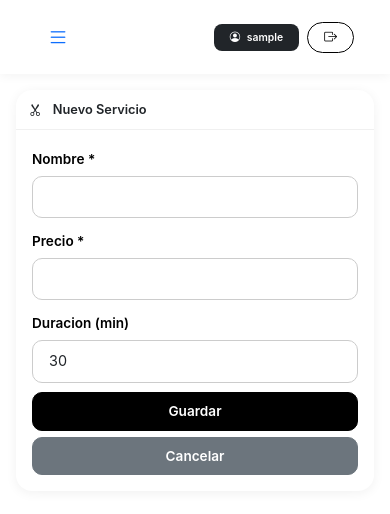
After one commit to Preto18/peluqueria-ema-lira, a Flask app: page /admin/servicios/nuevo in a window 390 px wide. The commit adds this page. Shown: the top 514 px of the page. Run offline with Flask 3, Linux system fonts and the light colour scheme; the visitor is signed in with stand-in values (Sample User, id 1); some libraries are stand-ins or nearby versions.

Commit message:
feat: add servicios CRUD with search, categories, and responsive tables

```diff
--- a/app.py
+++ b/app.py
@@ -72,16 +72,6 @@ migrate = Migrate(app, db)
 def inject_now():
     return {'now': datetime.now}
 
-
-SERVICIOS = [
-    {'nombre': 'Corte de cabello', 'precio': 12000, 'duracion': 30},
-    {'nombre': 'Corte y barba', 'precio': 15000, 'duracion': 40},
-    {'nombre': 'Barba', 'precio': 5000, 'duracion': 15},
-    {'nombre': 'Tinte', 'precio': 20000, 'duracion': 60},
-    {'nombre': 'Lavado', 'precio': 4000, 'duracion': 10},
-    {'nombre': 'Corte infantil', 'precio': 8000, 'duracion': 20},
-    {'nombre': 'Corte + Barba + Lavado', 'precio': 22000, 'duracion': 50},
-]
 
 PROMO = {
     'activo': True,
@@ -158,6 +148,13 @@ class Gasto(db.Model):
     fecha = db.Column(db.DateTime, default=datetime.now)
 
 
+class Service(db.Model):
+    id = db.Column(db.Integer, primary_key=True)
+    nombre = db.Column(db.String(100), nullable=False)
+    precio = db.Column(db.Numeric(10, 2), nullable=False, default=0)
+    duracion = db.Column(db.Integer, default=30)
+
+
 def crear_admin_si_no_existe():
     if not User.query.filter_by(username='admin').first():
         admin = User(username='admin', password_hash=generate_password_hash('admin123'))
@@ -170,6 +167,10 @@ def init_db_command():
     """Inicializa la base de datos y crea el admin por defecto."""
     db.create_all()
     crear_admin_si_no_existe()
+    if not Service.query.first():
+        db.session.add(Service(nombre='Corte de cabello', precio=12000, duracion=30))
+        db.session.commit()
+        print('Servicio por defecto creado.')
     print('Base de datos inicializada.')
 
 
@@ -248,7 +249,7 @@ def health():
 
 @app.route('/')
 def landing():
-    return render_template('landing.html', servicios=SERVICIOS, promo=PROMO, info=INFO)
+    return render_template('landing.html', promo=PROMO, info=INFO)
 
 
 # --- Dashboard Admin ---
@@ -332,7 +333,8 @@ def api_citas_semana():
 
 @app.route('/agendar')
 def agendar():
-    return render_template('public/agendar.html', servicios=SERVICIOS, promo=PROMO, info=INFO)
+    servicios = Service.query.order_by(Service.nombre).all()
+    return render_template('public/agendar.html', servicios=servicios, promo=PROMO, info=INFO)
 
 
 @app.route('/api/horarios')
@@ -389,12 +391,12 @@ def confirmar_turno():
         except ValueError:
             pass
 
-    servicio_info = next((s for s in SERVICIOS if s['nombre'] == servicio_nombre), None)
+    servicio_info = Service.query.filter_by(nombre=servicio_nombre).first()
     dia_semana = fecha.weekday()
     if PROMO['activo'] and dia_semana in PROMO['dias_valido'] and cantidad_personas > 1:
         precio_por_persona = PROMO['precio']
     else:
-        precio_por_persona = servicio_info['precio'] if servicio_info else 0
+        precio_por_persona = servicio_info.precio if servicio_info else 0
     precio_total = precio_por_persona * cantidad_personas
 
     cliente = Cliente.query.filter_by(telefono=telefono).first()
@@ -428,6 +430,66 @@ def confirmar_turno():
 
     return render_template('public/confirmacion.html', cita=cita, servicio=servicio_info,
                            cantidad=cantidad_personas, precio_persona=precio_por_persona, info=INFO)
+
+
+# --- Admin: Servicios ---
+
+
+@app.route('/admin/servicios')
+@login_required
+def listar_servicios():
+    servicios = Service.query.order_by(Service.nombre).all()
+    return render_template('servicios.html', servicios=servicios)
+
+
+@app.route('/admin/servicios/nuevo', methods=['GET', 'POST'])
+@login_required
+def nuevo_servicio():
+    if request.method == 'POST':
+        nombre = request.form.get('nombre', '').strip()
+        if not nombre:
+            flash('El nombre es obligatorio.', 'danger')
+            return render_template('servicio_form.html', servicio=request.form)
+        try:
+            precio = float(request.form.get('precio', 0))
+            duracion = int(request.form.get('duracion', 30))
+        except (ValueError, TypeError):
+            flash('Precio o duración inválidos.', 'danger')
+            return render_template('servicio_form.html', servicio=request.form)
+        servicio = Service(nombre=nombre, precio=precio, duracion=duracion)
+        db.session.add(servicio)
+        db.session.commit()
+        flash('Servicio creado correctamente', 'success')
+        return redirect(url_for('listar_servicios'))
+    return render_template('servicio_form.html', servicio=None)
+
+
+@app.route('/admin/servicios/editar/<int:id>', methods=['GET', 'POST'])
+@login_required
+def editar_servicio(id):
+    servicio = Service.query.get_or_404(id)
+    if request.method == 'POST':
+        servicio.nombre = request.form.get('nombre', servicio.nombre).strip()
+        try:
+            servicio.precio = float(request.form.get('precio', 0))
+            servicio.duracion = int(request.form.get('duracion', 30))
+        except (ValueError, TypeError):
+            flash('Precio o duración inválidos.', 'danger')
+            return render_template('servicio_form.html', servicio=servicio)
+        db.session.commit()
+        flash('Servicio actualizado', 'success')
+        return redirect(url_for('listar_servicios'))
+    return render_template('servicio_form.html', servicio=servicio)
+
+
+@app.route('/admin/servicios/eliminar/<int:id>', methods=['POST'])
+@login_required
+def eliminar_servicio(id):
+    servicio = Service.query.get_or_404(id)
+    db.session.delete(servicio)
+    db.session.commit()
+    flash('Servicio eliminado', 'success')
+    return redirect(url_for('listar_servicios'))
 
 
 # --- Admin: Clientes ---
@@ -563,7 +625,8 @@ def nueva_cita():
         flash('Cita registrada correctamente', 'success')
         next_page = request.form.get('next') or request.referrer or url_for('listar_citas')
         return redirect(next_page)
-    return render_template('cita_form.html', cita=None, clientes=clientes, servicios=SERVICIOS)
+    servicios = Service.query.order_by(Service.nombre).all()
+    return render_template('cita_form.html', cita=None, clientes=clientes, servicios=servicios)
 
 
 @app.route('/admin/citas/editar/<int:id>', methods=['GET', 'POST'])
@@ -601,7 +664,8 @@ def editar_cita(id):
         flash('Cita actualizada', 'success')
         next_page = request.form.get('next') or request.referrer or url_for('listar_citas')
         return redirect(next_page)
-    return render_template('cita_form.html', cita=cita, clientes=clientes, servicios=SERVICIOS)
+    servicios = Service.query.order_by(Service.nombre).all()
+    return render_template('cita_form.html', cita=cita, clientes=clientes, servicios=servicios)
 
 
 @app.route('/admin/citas/eliminar/<int:id>', methods=['POST'])
--- a/templates/base.html
+++ b/templates/base.html
@@ -53,6 +53,11 @@
                 <li class="nav-item">
                     <a class="nav-link {{ 'active' if '/inventario' in request.path }}" href="/admin/inventario">
                         <i class="bi bi-box-seam"></i> Inventario
+                    </a>
+                </li>
+                <li class="nav-item">
+                    <a class="nav-link {{ 'active' if '/servicios' in request.path }}" href="/admin/servicios">
+                        <i class="bi bi-scissors"></i> Servicios
                     </a>
                 </li>
             </ul>
--- /dev/null
+++ b/templates/servicio_form.html
@@ -0,0 +1,28 @@
+{% extends 'base.html' %}
+{% block title %}{{ 'Editar' if servicio.id else 'Nuevo' }} Servicio{% endblock %}
+{% block content %}
+<div class="card">
+    <div class="card-header"><i class="bi bi-scissors me-2"></i> {{ 'Editar' if servicio.id else 'Nuevo' }} Servicio</div>
+    <div class="card-body">
+        <form method="POST">
+            <input type="hidden" name="csrf_token" value="{{ csrf_token() }}">
+            <div class="row">
+                <div class="col-md-6 mb-3">
+                    <label class="form-label">Nombre *</label>
+                    <input type="text" name="nombre" class="form-control" value="{{ servicio.nombre if servicio and servicio.nombre else '' }}" required>
+                </div>
+                <div class="col-md-3 mb-3">
+                    <label class="form-label">Precio *</label>
+                    <input type="number" step="0.01" name="precio" class="form-control" value="{{ servicio.precio if servicio and servicio.precio else '' }}" required>
+                </div>
+                <div class="col-md-3 mb-3">
+                    <label class="form-label">Duracion (min)</label>
+                    <input type="number" name="duracion" class="form-control" value="{{ servicio.duracion if servicio and servicio.duracion else 30 }}">
+                </div>
+            </div>
+            <button type="submit" class="btn btn-primary">Guardar</button>
+            <a href="/admin/servicios" class="btn btn-secondary">Cancelar</a>
+        </form>
+    </div>
+</div>
+{% endblock %}
```
Also changed, not shown: migrations/versions/06f53388b13d_add_service_model.py (added, +96 -0 lines), migrations/versions/b18bdd047fad_add_service_model.py (added, +34 -0 lines), templates/servicios.html (added, +50 -0 lines), tests/test_app.py (+18 -13 lines).
